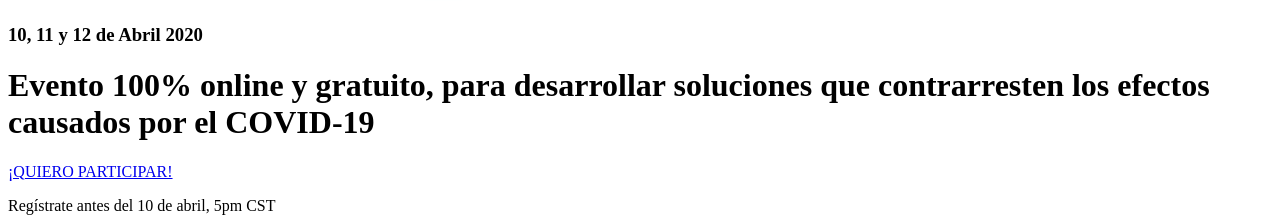
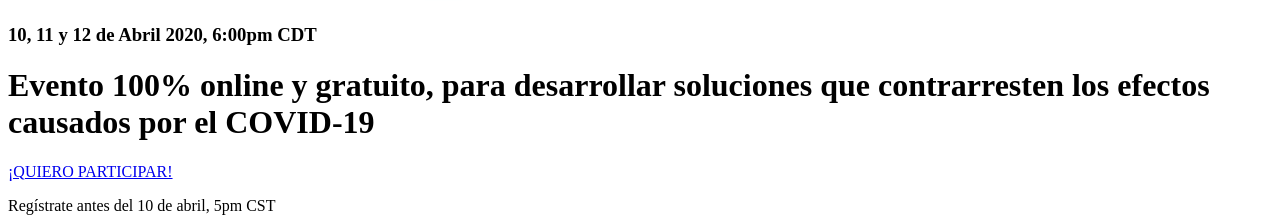
Before and after one commit to hackcolima/hack_the_impact, a Rails app: page /challenges in a window 1280 px wide. Shown: the part 878-1097 px from the top of the page. Run offline with Rails 7, Linux system fonts and the light colour scheme.

Commit message:
Add hour

```diff
--- a/app/views/layouts/application.html.slim
+++ b/app/views/layouts/application.html.slim
@@ -8,7 +8,7 @@ html
           .col-12.col-md-6.main-logo.text-center
             = link_to root_path do
               = image_tag "logo.png"
-            h3.mt-n4.mb-4 10, 11 y 12 de Abril 2020
+            h3.mt-n4.mb-4 10, 11 y 12 de Abril 2020, 6:00pm CDT
           .col-12.col-md-6
             .jumbotron.bg-transparent.text-right
               = render "layouts/head_message"
--- a/app/views/layouts/landing.html.slim
+++ b/app/views/layouts/landing.html.slim
@@ -8,7 +8,7 @@ html
           .offset-md-3.col-md-6.main-logo.text-center
             = link_to root_path do
               = image_tag "logo.png"
-            h3 10, 11 y 12 de Abril 2020
+            h3 10, 11 y 12 de Abril 2020, 6:00pm CDT
           .col-md-12
             .jumbotron.bg-transparent.text-center
               = render "layouts/head_message"
```
